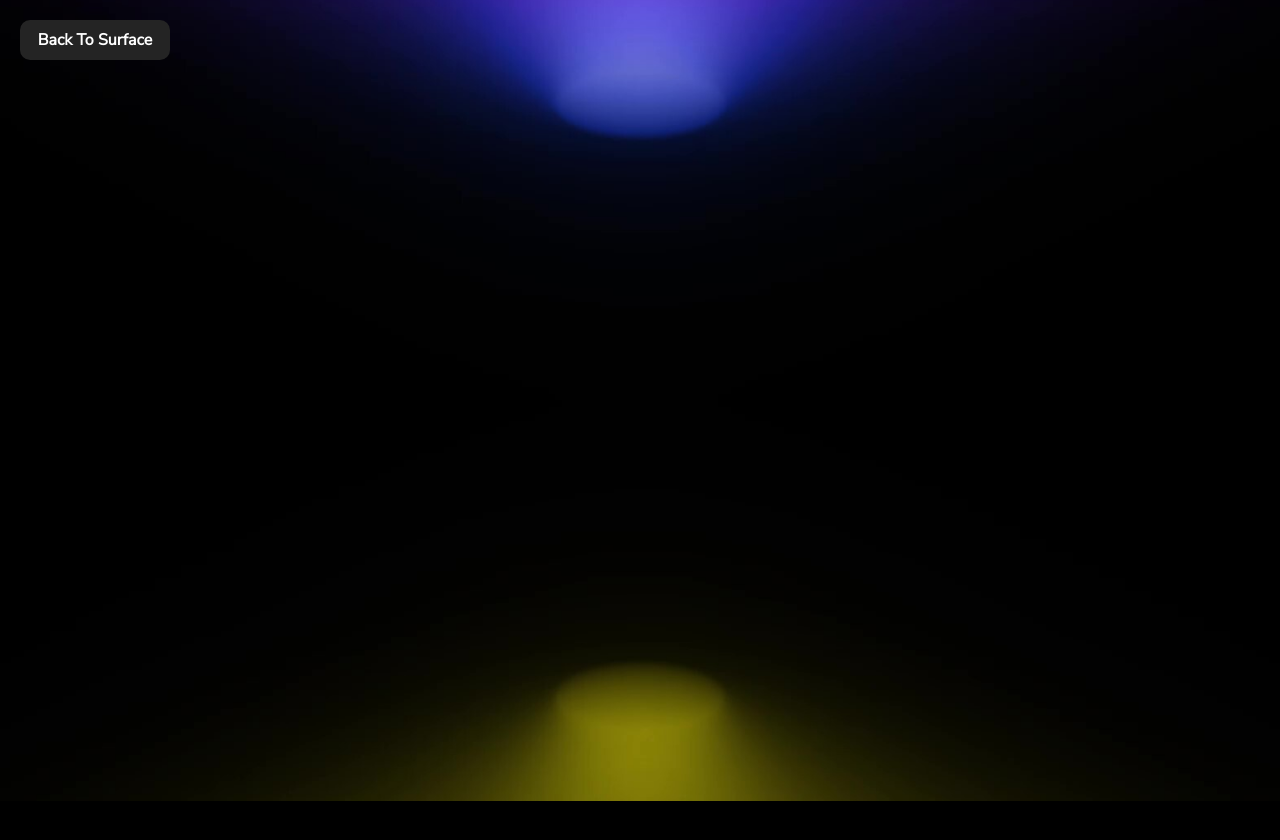
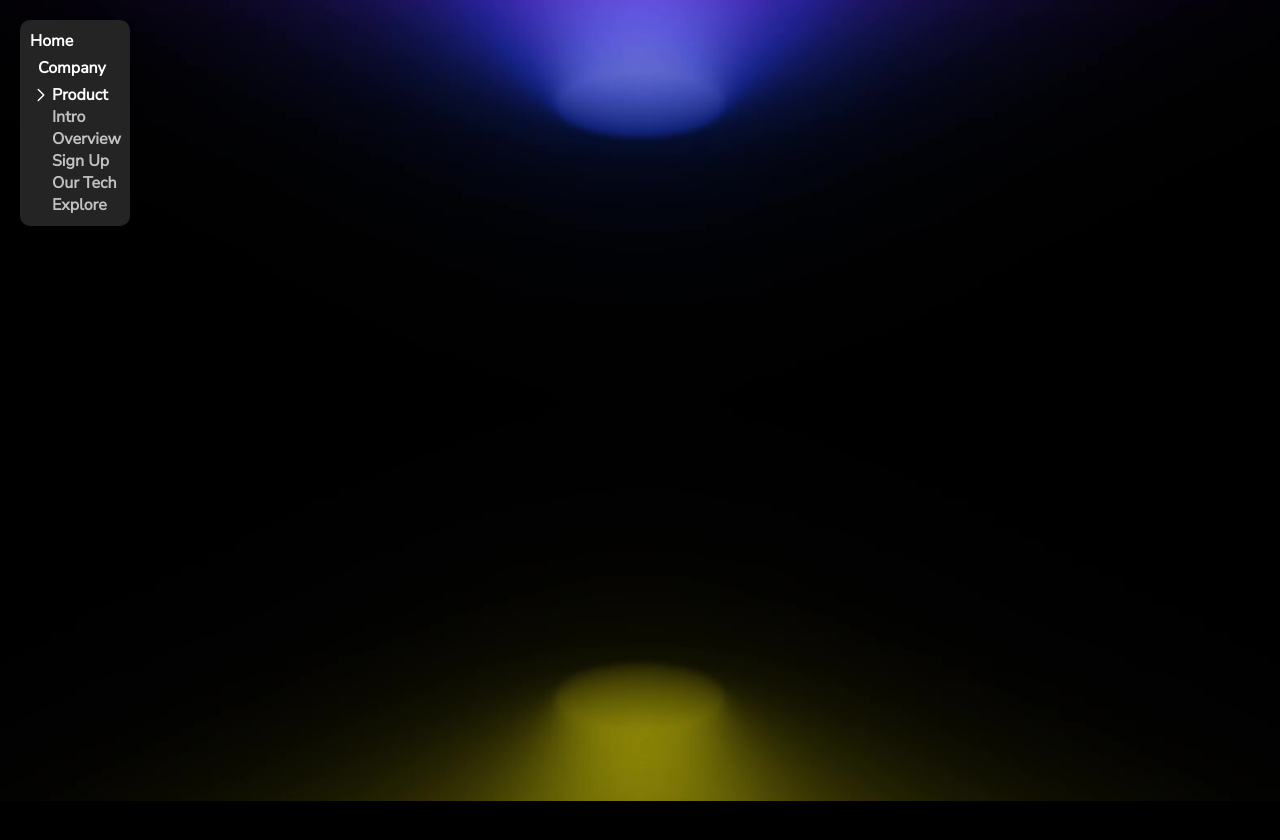
Before and after one commit to ryansaam/aloom2, a React (Create React App) app: page /product in a window 1280 px wide. Shown: the top 840 px of the page. Built offline with nearby package versions, Linux system fonts and the light colour scheme.

Commit message:
built better navigation

```diff
--- a/src/App.tsx
+++ b/src/App.tsx
@@ -21,7 +21,7 @@ function App() {
   return (
     <Router>
       <Switch>
-        <Route path="/cross-roads">
+        <Route path="/home">
           <CrossRoads />
         </Route>
         <Route path="/company">
--- a/src/components/AloomLoop.tsx
+++ b/src/components/AloomLoop.tsx
@@ -23,6 +23,7 @@ const AloomLoop = () => {
       const id = setInterval(() => {
         if (aloomVideoRef!.current!.ended) {
           aloomTransitionWrapper.current!.style.visibility = "hidden"
+          diveVideoRef.current!.playbackRate = 1.5
           diveVideoRef.current!.play()
           clearInterval(id)
         }
@@ -57,7 +58,7 @@ const AloomLoop = () => {
   const listenForVideoEnd = () => {
     const id = setInterval(() => {
       if (diveVideoRef.current && diveVideoRef.current.ended) {
-        history.push("cross-roads")
+        history.push("home")
         clearInterval(id)
       }
     }, 10)
--- a/src/components/AltCompany.tsx
+++ b/src/components/AltCompany.tsx
@@ -13,6 +13,7 @@ import ThirdPartyLink from "./ThirdPartyLink"
 import ButtonLink from "./ButtonLink"
 import BackToSurfaceButton from "./BackToSurfaceButton"
 import ContactForm from "./ContactForm"
+import PageMap from "./PageMap"
 import {
   Page,
   trackClickedBackToSurface,
@@ -48,6 +49,7 @@ const AltCompany = () => {
   const videoRef = useRef<HTMLVideoElement>(null)
   const backgroundWrapper = useRef<HTMLDivElement>(null)
   const [buellerState, setBuellerState] = useState<number | null>(null)
+  const [viewedContent, setViewedContent] = useState<boolean[]>([false, false, false, false, false, false])
 
   // content section refs
   const dnaRef = useRef<HTMLDivElement>(null)
@@ -61,6 +63,7 @@ const AltCompany = () => {
   const setViewableContent = (frameNumber: number, actions: CompanyDoOnce) => {
     if (frameNumber <= 42) {
       if (dnaRef.current) dnaRef.current.style.opacity = "1.0"
+      setViewedContent([true, false, false, false, false, false])
       if (!actions.viewed_DNA) {
         setTimeout(() => {
           if (dnaRef.current) dnaRef.current.style.transition = ""
@@ -71,8 +74,9 @@ const AltCompany = () => {
     } else {
       if (dnaRef.current) dnaRef.current.style.opacity = "0.0"
     }
-    if (frameNumber >= 50 && frameNumber <= 63) {
-      if (foundersRef.current) foundersRef.current.style.opacity = getOpacity(50, 63, frameNumber)
+    if (frameNumber >= 44 && frameNumber <= 63) {
+      if (foundersRef.current) foundersRef.current.style.opacity = getOpacity(44, 63, frameNumber)
+      setViewedContent([false, true, false, false, false, false])
       if (!actions.viewedFounders) {
         actions.viewedFounders = true
         trackFoundersView()
@@ -80,8 +84,9 @@ const AltCompany = () => {
     } else {
       if (foundersRef.current) foundersRef.current.style.opacity = "0.0"
     }
-    if (frameNumber >= 72 && frameNumber <= 84) {
-      if (advisorsRef.current) advisorsRef.current.style.opacity = getOpacity(72, 84, frameNumber)
+    if (frameNumber >= 65 && frameNumber <= 84) {
+      if (advisorsRef.current) advisorsRef.current.style.opacity = getOpacity(65, 84, frameNumber)
+      setViewedContent([false, false, true, false, false, false])
       if (!actions.viewedAdvisors) {
         actions.viewedAdvisors = true
         trackAdvisorsView()
@@ -89,9 +94,10 @@ const AltCompany = () => {
     } else {
       if (advisorsRef.current) advisorsRef.current.style.opacity = "0.0"
     }
-    if (frameNumber >= 93 && frameNumber <= 105) {
+    if (frameNumber >= 86 && frameNumber <= 105) {
       if (linksRef.current) linksRef.current.style.display = "grid"
-      if (linksRef.current) linksRef.current.style.opacity = getOpacity(93, 105, frameNumber)
+      if (linksRef.current) linksRef.current.style.opacity = getOpacity(86, 105, frameNumber)
+      setViewedContent([false, false, false, true, false, false])
       if (!actions.viewedNews) {
         actions.viewedNews = true
         trackNewsView()
@@ -100,8 +106,9 @@ const AltCompany = () => {
       if (linksRef.current) linksRef.current.style.display = "none"
       if (linksRef.current) linksRef.current.style.opacity = "0.0"
     }
-    if (frameNumber >= 114 && frameNumber <= 126) {
-      if (contactRef.current) contactRef.current.style.opacity = getOpacity(114, 126, frameNumber)
+    if (frameNumber >= 107 && frameNumber <= 126) {
+      if (contactRef.current) contactRef.current.style.opacity = getOpacity(107, 126, frameNumber)
+      setViewedContent([false, false, false, false, true, false])
       if (!actions.viewedContact) {
         actions.viewedContact = true
         trackContactView()
@@ -111,6 +118,7 @@ const AltCompany = () => {
     }
     let timeoutId = window.setTimeout(() => {})
     if (frameNumber >= 138) {
+      setViewedContent([false, false, false, false, false, true])
       if (!actions.viewedContact) {
         actions.viewedEndScreen = true
         trackEndScreenView(Page.Company)
@@ -256,19 +264,44 @@ const AltCompany = () => {
       <BackgroundVideoWrapper ref={backgroundWrapper}>
         <BackgroundVideo ref={videoRef} src={companyVideo} />
       </BackgroundVideoWrapper>
-      <BackToSurfaceButton onClick={() => { trackClickedBackToSurface(Page.Company) }} />
+      <BackToSurfaceButton
+        companyLinks={
+          <PageMap
+            anchorIds={["slide-1", "slide-2", "slide-3", "slide-4", "slide-5"]}
+            anchorNames={["DNA", "Founders", "Advisors", "News", "Contact"]}
+            anchorsReached={viewedContent}
+          />
+        }
+        onClick={() => { trackClickedBackToSurface(Page.Company) }}
+      />
+
       <ContentWrapper  >
-        <ContentBlockWrapper1>
-          <ContentBlock ref={dnaRef} title="DNA">
+        <ContentBlockWrapper1 id="slide-1">
+          <ContentBlock ref={dnaRef} title="DNA" id="slide-height">
             <div>
               <ContentBlockP>We help people feel more.</ContentBlockP>
               <p className="contentBlockP" style={{margin: "20px 0px 0px 0px", opacity: 0.8}}>By visualizing the emotion in audio,</p>
               <p className="contentBlockP" style={{margin: "0px 0px 20px 0px", opacity: 0.8}}>we make multimedia more engaging.</p>
               <ContentBlockP opacity={0.6}>Ultimately, we are pioneering human perception technologies.</ContentBlockP>
+              <div  className="bounce-effect" style={{
+                position: "absolute",
+                left: "50%",
+                marginLeft: "-70px",
+                bottom: "0px",
+                marginBottom: "20px",
+                zIndex: 20
+              }}>
+                <span style={{
+                  color: "white",
+                  fontSize: "20px",
+                  fontWeight: 600,
+                  letterSpacing: "4px"
+                }}>swim down</span>
+              </div>
             </div>
           </ContentBlock>
         </ContentBlockWrapper1>
-        <ContentBlockWrapper2 top={1456}>
+        <ContentBlockWrapper2 top={1456} id="slide-2">
           <ContentBlock ref={foundersRef} title="Founders">
             <ProfileCardWrapper className="profileCardWrapper">
               <ProfileCard
@@ -293,7 +326,7 @@ const AltCompany = () => {
             </ProfileCardWrapper>
           </ContentBlock>
         </ContentBlockWrapper2>
-        <ContentBlockWrapper2 top={1042 + 1456}>
+        <ContentBlockWrapper2 top={1042 + 1456} id="slide-3">
           <ContentBlock ref={advisorsRef} title="Advisors">
             <ProfileCardWrapper className="profileCardWrapper">
               <ProfileCard
@@ -317,7 +350,7 @@ const AltCompany = () => {
             </ProfileCardWrapper>
           </ContentBlock>
         </ContentBlockWrapper2>
-        <ContentBlockWrapper2 top={(1042 * 2) + 1456} zIndex={15}>
+        <ContentBlockWrapper2 top={(1042 * 2) + 1456} zIndex={15} id="slide-4">
           <ContentBlock ref={linksRef} title="News">
             <LinkWrapper>
               <ThirdPartyLink href="https://aloom.medium.com/the-neon-ocean-35016cf2a4d9">Blog 6: “The Neon Ocean”</ThirdPartyLink>
@@ -331,16 +364,16 @@ const AltCompany = () => {
             </LinkWrapper>
           </ContentBlock>
         </ContentBlockWrapper2>
-        <ContentBlockWrapper2 top={(1042 * 3) + 1456}>
+        <ContentBlockWrapper2 top={(1042 * 3) + 1456} id="slide-5">
           <ContentBlock ref={contactRef} title="Contact">
             <ContactForm />
           </ContentBlock>
         </ContentBlockWrapper2>
-        <ContentBlockWrapper3 ref={hide}>
+        <ContentBlockWrapper3 ref={hide} id="slide-6">
           <EndScreenWrapper>
             <ButtonLinkWrapper>
               <ButtonLink onClick={() => { trackClickedSeeProduct() }} to="product">See Product</ButtonLink>
-              <ButtonLink onClick={() => { trackClickedGoHome(Page.Company) }} to="cross-roads">Go Home</ButtonLink>
+              <ButtonLink onClick={() => { trackClickedGoHome(Page.Company) }} to="home">Go Home</ButtonLink>
               <ScrollButton onClick={() => {
                 trackClickedBackToTop(Page.Company)
                 window.scroll({top: 0, left: 0, behavior: 'smooth' })
@@ -473,12 +506,13 @@ const ScrollButton = styled.button`
 
 
 interface ContentBlockProps {
+  id?: string
   title: string
   children: React.ReactNode
 }
-const ContentBlock = React.forwardRef<HTMLDivElement, ContentBlockProps>(({ title, children }, ref) => {
+const ContentBlock = React.forwardRef<HTMLDivElement, ContentBlockProps>(({ id, title, children }, ref) => {
   return (
-    <ContentBlockContainer ref={ref}>
+    <ContentBlockContainer ref={ref} id={id}>
       { children }
       <h1 className="contentHeaders" style={{
         width: "100%",
--- a/src/components/AltProduct.tsx
+++ b/src/components/AltProduct.tsx
@@ -13,6 +13,7 @@ import ButtonLink from "./ButtonLink"
 import BackToSurfaceButton from "./BackToSurfaceButton"
 import PreOrdersForm from "./PreOrdersForm"
 import BetaTestingForm from "./BetaTestingForm"
+import PageMap from "./PageMap"
 import {
   Page,
   trackClickedBackToSurface,
@@ -45,6 +46,7 @@ const AltProduct = () => {
 
   const [playerState, setPlayerState] = useState<number | null>(null)
   const [buellerState, setBuellerState] = useState<number | null>(null)
+  const [viewedContent, setViewedContent] = useState<boolean[]>([false, false, false, false, false, false])
 
   // content section refs
   const overviewRef = useRef<HTMLDivElement>(null)
@@ -58,6 +60,7 @@ const AltProduct = () => {
   const setViewableContent = (frameNumber: number, actions: ProductDoOnce) => {
     if (frameNumber <= 42) {
       if (overviewRef.current) overviewRef.current.style.opacity = "1.0"
+      setViewedContent([true, false, false, false, false, false])
       if (!actions.viewedOverview) {
         setTimeout(() => {
           if (overviewRef.current) overviewRef.current.style.transition = ""
@@ -68,8 +71,9 @@ const AltProduct = () => {
     } else {
       if (overviewRef.current) overviewRef.current.style.opacity = "0.0"
     }
-    if (frameNumber >= 50 && frameNumber <= 63) {
-      if (demoRef.current) demoRef.current.style.opacity = getOpacity(50, 63, frameNumber)
+    if (frameNumber >= 44 && frameNumber <= 63) {
+      if (demoRef.current) demoRef.current.style.opacity = getOpacity(44, 63, frameNumber)
+      setViewedContent([false, true, false, false, false, false])
       if (!actions.viewedDemo) {
         actions.viewedDemo = true
         trackDemoView()
@@ -77,8 +81,9 @@ const AltProduct = () => {
     } else {
       if (demoRef.current) demoRef.current.style.opacity = "0.0"
     }
-    if (frameNumber >= 72 && frameNumber <= 84) {
-      if (signUpRef.current) signUpRef.current.style.opacity = getOpacity(72, 84, frameNumber)
+    if (frameNumber >= 65 && frameNumber <= 84) {
+      if (signUpRef.current) signUpRef.current.style.opacity = getOpacity(65, 84, frameNumber)
+      setViewedContent([false, false, true, false, false, false])
       if (!actions.viewedSignUp) {
         actions.viewedSignUp = true
         trackSignUpView()
@@ -86,8 +91,9 @@ const AltProduct = () => {
     } else {
       if (signUpRef.current) signUpRef.current.style.opacity = "0.0"
     }
-    if (frameNumber >= 93 && frameNumber <= 105) {
-      if (techRef.current) techRef.current.style.opacity = getOpacity(93, 105, frameNumber)
+    if (frameNumber >= 86 && frameNumber <= 105) {
+      if (techRef.current) techRef.current.style.opacity = getOpacity(86, 105, frameNumber)
+      setViewedContent([false, false, false, true, false, false])
       if (!actions.viewedTech) {
         actions.viewedTech = true
         trackTechView()
@@ -95,8 +101,9 @@ const AltProduct = () => {
     } else {
       if (techRef.current) techRef.current.style.opacity = "0.0"
     }
-    if (frameNumber >= 114 && frameNumber <= 126) {
-      if (exploreRef.current) exploreRef.current.style.opacity = getOpacity(114, 126, frameNumber)
+    if (frameNumber >= 107 && frameNumber <= 126) {
+      if (exploreRef.current) exploreRef.current.style.opacity = getOpacity(107, 126, frameNumber)
+      setViewedContent([false, false, false, false, true, false])
       if (!actions.viewedExplore) {
         actions.viewedExplore = true
         trackExploreView()
@@ -106,6 +113,7 @@ const AltProduct = () => {
     }
     let timeoutId = window.setTimeout(() => {})
     if (frameNumber >= 138) {
+      setViewedContent([false, false, false, false, false, true])
       if (!actions.viewedEndScreen) {
         actions.viewedEndScreen = true
         trackEndScreenView(Page.Product)
@@ -278,10 +286,20 @@ const AltProduct = () => {
       <BackgroundVideoWrapper ref={backgroundWrapper}>
         <BackgroundVideo ref={videoRef} src={productVideo} />
       </BackgroundVideoWrapper>
-      <BackToSurfaceButton onClick={() => { trackClickedBackToSurface(Page.Product) }} />
+      <BackToSurfaceButton
+        productLinks={
+          <PageMap
+            anchorIds={["slide-1", "slide-2", "slide-3", "slide-4", "slide-5"]}
+            anchorNames={["Intro", "Overview", "Sign Up", "Our Tech", "Explore"]}
+            anchorsReached={viewedContent}
+          />
+        }
+        onClick={() => { trackClickedBackToSurface(Page.Product) }}
+      />
+
       <ContentWrapper>
-        <ContentBlockWrapper1>
-          <ContentBlock ref={overviewRef} title="“audio illuminated”">
+        <ContentBlockWrapper1 id="slide-1">
+          <ContentBlock ref={overviewRef} title="“audio illuminated”" id="slide-height">
             <div style={{boxSizing: "border-box", padding: "10%"}}>
               <ContentBlockP>
                 Our smart light visualizes the emotion in audio to create more engaging experiences, controlled by our app.
@@ -289,10 +307,25 @@ const AltProduct = () => {
               <ContentBlockP opacity={0.8}>
                 Using neuroscience, we create content-tailored visual ambiance. This multi-sensory immersion helps you feel more connected to the moment.
               </ContentBlockP>
+              <div  className="bounce-effect" style={{
+                position: "absolute",
+                left: "50%",
+                marginLeft: "-70px",
+                bottom: "0px",
+                marginBottom: "20px",
+                zIndex: 20
+              }}>
+                <span style={{
+                  color: "white",
+                  fontSize: "20px",
+                  fontWeight: 600,
+                  letterSpacing: "4px"
+                }}>swim down</span>
+              </div>
             </div>
           </ContentBlock>
         </ContentBlockWrapper1>
-        <ContentBlockWrapper2 top={1456} zIndex={25}>
+        <ContentBlockWrapper2 top={1456} zIndex={25} id="slide-2">
           <ContentBlock ref={demoRef} title="Overview">
             <YouTube
               videoId={"ZkmyKHz1WGQ"}
@@ -306,12 +339,9 @@ const AltProduct = () => {
             />
           </ContentBlock>
         </ContentBlockWrapper2>
-        <ContentBlockWrapper2 top={1042 + 1456} zIndex={20}>
-          <ContentBlock ref={signUpRef} title="">
+        <ContentBlockWrapper2 top={1042 + 1456} zIndex={20} id="slide-3">
+          <ContentBlock ref={signUpRef} title="Be among the first to experience aloom">
             <div>
-              <ContentBlockP>
-                Be among the first to experience aloom
-              </ContentBlockP>
               <div style={{display: "grid", gridTemplateColumns: "auto auto", gap: "20px"}}>
                 <BetaTestingForm />
                 <PreOrdersForm />
@@ -319,7 +349,7 @@ const AltProduct = () => {
             </div>
           </ContentBlock>
         </ContentBlockWrapper2>
-        <ContentBlockWrapper2 top={(1042 * 2) + 1456} >
+        <ContentBlockWrapper2 top={(1042 * 2) + 1456} id="slide-4">
           <ContentBlock ref={techRef} title="Our Tech">
             <div style={{boxSizing: "border-box", padding: "0% 10%"}}>
               <ContentBlockP>
@@ -334,7 +364,7 @@ const AltProduct = () => {
             </div>
           </ContentBlock>
         </ContentBlockWrapper2>
-        <ContentBlockWrapper2 top={(1042 * 3) + 1456}>
+        <ContentBlockWrapper2 top={(1042 * 3) + 1456} id="slide-5">
           <ContentBlock ref={exploreRef} title="Explore Synesthesia">
             <LinkWrapper>
               <ThirdPartyLink href="https://thepsychologist.bps.org.uk/volume-28/february-2015/surprising-world-synaesthesia">The surprising world of Synesthesia</ThirdPartyLink>
@@ -352,11 +382,11 @@ const AltProduct = () => {
             </LinkWrapper>
           </ContentBlock>
         </ContentBlockWrapper2>
-        <ContentBlockWrapper3 ref={hide}>
+        <ContentBlockWrapper3 ref={hide} id="slide-6">
           <EndScreenWrapper>
             <ButtonLinkWrapper>
               <ButtonLink onClick={() => { trackClickedSeeCompany() }} to="company">See Company</ButtonLink>
-              <ButtonLink onClick={() => { trackClickedGoHome(Page.Product) }} to="cross-roads">Go Home</ButtonLink>
+              <ButtonLink onClick={() => { trackClickedGoHome(Page.Product) }} to="home">Go Home</ButtonLink>
               <ScrollButton onClick={() => {
                 trackClickedBackToTop(Page.Product)
                 window.scroll({top: 0, left: 0, behavior: 'smooth' })
@@ -484,12 +514,13 @@ const ScrollButton = styled.button`
 `
 
 interface ContentBlockProps {
+  id?: string
   title: string
   children: React.ReactNode
 }
-const ContentBlock = React.forwardRef<HTMLDivElement, ContentBlockProps>(({ title, children }, ref) => {
+const ContentBlock = React.forwardRef<HTMLDivElement, ContentBlockProps>(({ id, title, children }, ref) => {
   return (
-    <ContentBlockContainer ref={ref}>
+    <ContentBlockContainer ref={ref} id={id}>
       {
         title !== ""
         ? <h1 className="contentHeaders"
--- a/src/components/BackToSurfaceButton.tsx
+++ b/src/components/BackToSurfaceButton.tsx
@@ -1,20 +1,78 @@
 import React from 'react'
-
-import ButtonLink from "./ButtonLink"
+import styled from 'styled-components'
+import {
+  Link
+} from "react-router-dom"
 
 interface Props {
+  companyLinks?: React.ReactNode
+  productLinks?: React.ReactNode
   onClick: () => void
 }
-const BackToSurfaceButton = ({ onClick }: Props) => {
+const BackToSurfaceButton = ({ companyLinks, productLinks, onClick }: Props) => {
+  const selected = window.location.pathname.replace("/", "")
+
   return (
-    <div
-      style={{position: "fixed", top: "0px", left: "0px", marginLeft: "20px", marginTop: "20px", zIndex: 30}}
-      onClick={() => {
-        onClick()
-      }}
-    >
-      <ButtonLink color="#242424" to="/" >Back To Surface</ButtonLink>
-    </div>
+    <Container>
+      <NavContainer
+        onClick={() => {
+          onClick()
+        }}
+      >
+        <div>
+          <div style={{display: "grid", gridTemplateColumns: "22px auto", alignItems: "center"}}>
+            { selected === "home" ? <Arrow /> : null }
+            <Link style={{textDecoration: "none", color: "white", fontWeight: 600}} to="/home">Home</Link>
+          </div>
+        </div>
+
+        <div>
+          <div style={{display: "grid", gridTemplateColumns: "22px auto", alignItems: "center", marginLeft: selected !== "company" ? "8px" : "0px"}}>
+            { selected === "company" ? <Arrow /> : null }
+            <Link style={{textDecoration: "none", color: "white", fontWeight: 600}} to="/company">Company</Link>
+          </div>
+          { companyLinks }
+        </div>
+
+        <div>
+          <div style={{display: "grid", gridTemplateColumns: "22px auto", alignItems: "center", marginLeft: selected !== "product" ? "8px" : "0px"}}>
+            { selected === "product" ? <Arrow /> : null }
+            <Link style={{textDecoration: "none", color: "white", fontWeight: 600}} to="/product">Product</Link>
+          </div>
+          { productLinks }
+        </div>
+
+      </NavContainer>
+    </Container>
+  )
+}
+
+const Container = styled.div`
+  width: 110px;
+  position: fixed;
+  top: 20px;
+  left: 20px;
+  z-index: 30;
+`
+const NavContainer = styled.div`
+  background-color: #242424;
+  width: 100%;
+  border-radius: 10px;
+  box-sizing: border-box;
+  padding: 10px;
+  display: grid;
+  gap: 5px;
+  align-items: center;
+  overflow: hidden;
+`
+
+const Arrow = () => {
+  return (
+    <svg style={{transform: "rotate(180deg)"}} height="22px" viewBox="0 0 32 32" xmlns="http://www.w3.org/2000/svg">
+      <g data-name="Layer 2" id="Layer_2">
+        <path fill="white" d="M20,25a1,1,0,0,1-.71-.29l-8-8a1,1,0,0,1,0-1.42l8-8a1,1,0,1,1,1.42,1.42L13.41,16l7.3,7.29a1,1,0,0,1,0,1.42A1,1,0,0,1,20,25Z"/>
+      </g>
+    </svg>
   )
 }
 
--- /dev/null
+++ b/src/components/PageMap.tsx
@@ -0,0 +1,47 @@
+import React from 'react'
+
+interface PageMapProps {
+  anchorIds: string[]
+  anchorNames: string[]
+  anchorsReached: boolean[]
+}
+const PageMap = ({ anchorIds, anchorNames, anchorsReached }: PageMapProps) => {
+
+  return (
+    <div style={{
+      width: "100%",
+      boxSizing: "border-box",
+      paddingLeft: "22px",
+      borderRadius: "10px",
+      textAlign: "left",
+    }}>
+      {
+        anchorIds.map((id, index) => {
+          return (
+            <div>
+              <a
+                href={`#${id}`}
+                style={{display: "block", textDecoration: "none", color: anchorsReached[index] ? "white" : "#c1c1c1" , fontWeight: 600}}
+                onClick={(event) => {
+                  event.preventDefault()
+                  const height = document.getElementById("slide-height")!.getBoundingClientRect().height
+                  const offset = window.pageYOffset + document.getElementById(id)!.getBoundingClientRect().top + (id !== "slide-1" ? height : 0)
+                  console.log(offset)
+
+                    window.scrollTo({
+                      top: offset,
+                      left: 0,
+                      behavior: 'smooth'
+                    })
+
+                }}
+              >{anchorNames[index]}</a>
+            </div>
+          )
+        })
+      }
+    </div>
+  )
+}
+
+export default PageMap
```
Also changed, not shown: 2 other files (tests, documents, lock files or other folders).
